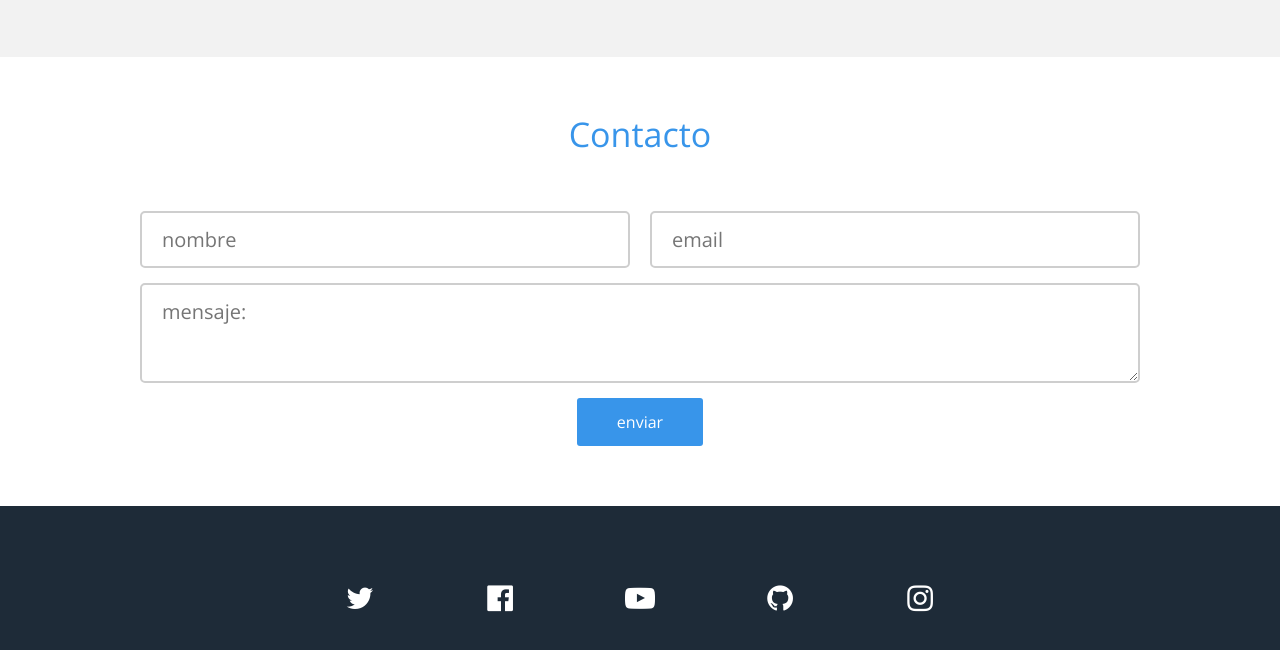
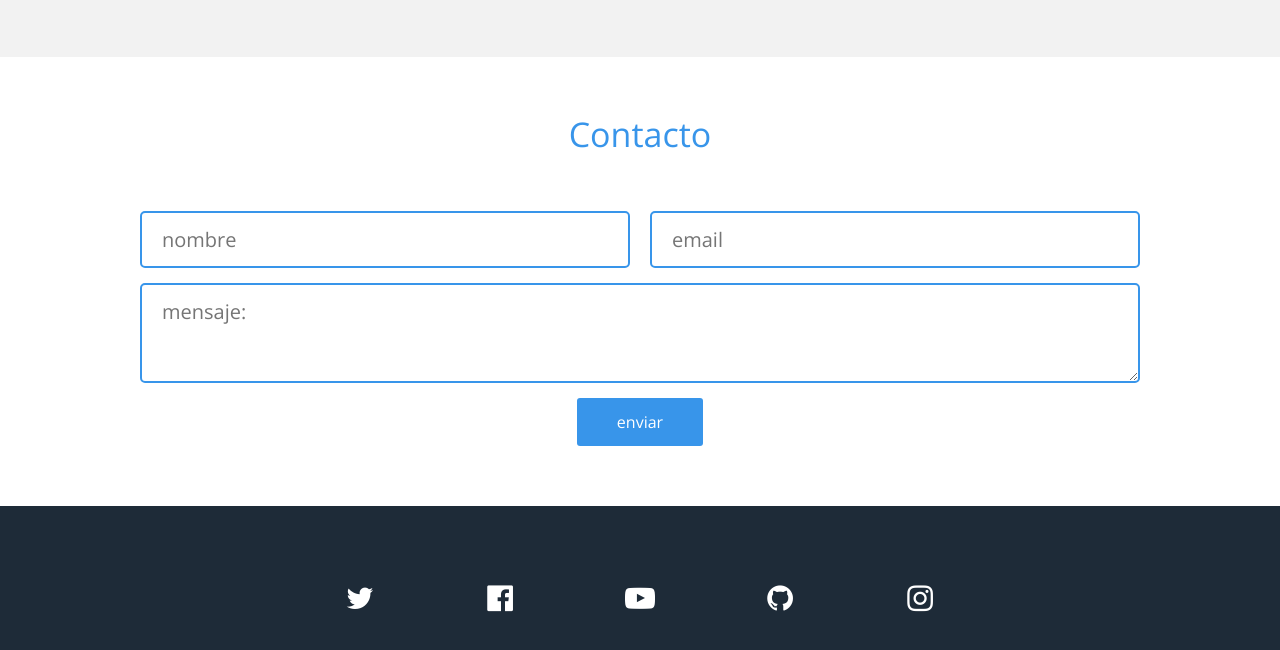
Before and after one commit to luis070/webcourse, a plain HTML site: page portafolio/index.html in a window 1280 px wide. Shown: the part 1107-1757 px from the top of the page. Drawn offline with nearby package versions, Linux system fonts and the light colour scheme.

Commit message:
no estoy seguro porque me marco actulizar

```diff
--- a/portafolio/css/estilos.css
+++ b/portafolio/css/estilos.css
@@ -205,18 +205,19 @@ footer .contacto .formulario{
 footer .contacto .formulario input[type="text"],
 footer .contacto .formulario input[type="email"],
 footer .contacto .formulario textarea{
-  border: 2px solid #cecece;
+  border: 2px solid #3895ea;
   border-radius: 5px;
   padding: 15px 20px;
   font-size: 20px;
   color: #a4a4a4;
 }
 
-/* footer .contacto .formulario input[type="text"]:focus,
+footer .contacto .formulario input[type="text"]:focus,
 footer .contacto .formulario input[type="email"]:focus,
 footer .contacto .formulario textarea:focus{
-  border:2px solid #3895ea;
-} */
+
+  /* border:2px solid #3895ea; */
+}
 
 footer .contacto .formulario input[type="text"],
 footer .contacto .formulario input[type="email"]{
```
